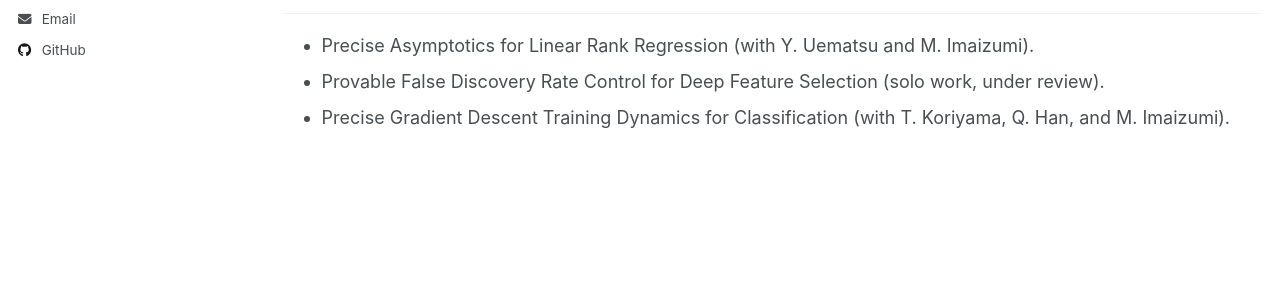
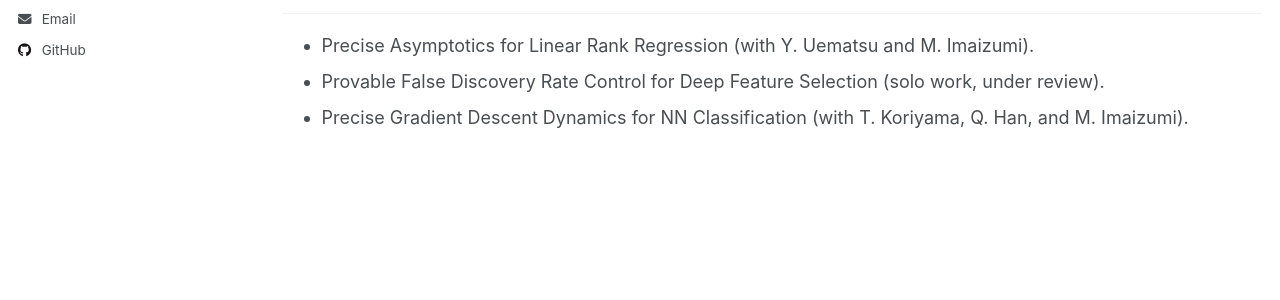
Before and after one commit to sawaya-ka/sawaya-ka.github.io, a Jekyll site: the page built from _pages/papers.md, in a window 1280 px wide and 996 px high. Shown: the part 457-757 px from the top of the window. Built offline with Jekyll 4.4.1, drawn with Linux system fonts in a browser that asks for light colours; a script that is not in the unit is left out.

Commit message:
Update papers.md

```diff
--- a/_pages/papers.md
+++ b/_pages/papers.md
@@ -14,4 +14,4 @@ author_profile: true
 ---
 - Precise Asymptotics for Linear Rank Regression (with Y. Uematsu and M. Imaizumi).
 - Provable False Discovery Rate Control for Deep Feature Selection (solo work, under review).
-- Precise Gradient Descent Training Dynamics for Classification (with T. Koriyama, Q. Han, and M. Imaizumi).
+- Precise Gradient Descent Dynamics for NN Classification (with T. Koriyama, Q. Han, and M. Imaizumi).
```
